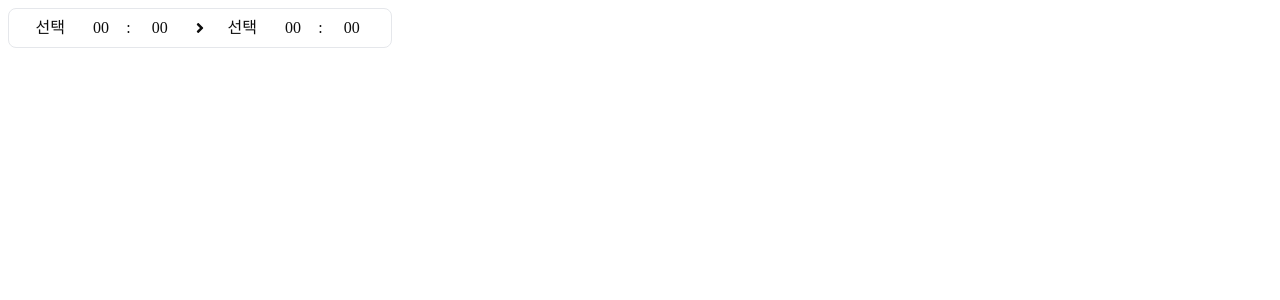
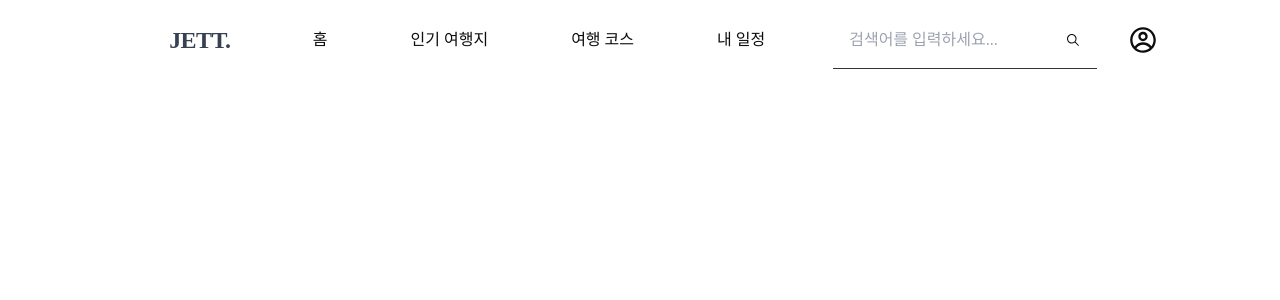
Before and after one commit to Jetting2024/Frontend, a React (Create React App) app: page / in a window 1280 px wide. Shown: the top 300 px of the page. Built offline with nearby package versions, Linux system fonts and the light colour scheme; no server answers; a web font is replaced by a local one.

Commit message:
[chore] 코드 정리

```diff
--- a/src/pages/HomePage.tsx
+++ b/src/pages/HomePage.tsx
@@ -1,12 +1,10 @@
 import React from 'react';
 import Navbar from '../components/Navbar';
-import TimePicker from '../components/timeSetModal/TimePicker';
 
 const HomePage: React.FC = () => {
   return (
     <div className=' w-full h-full'>
-      <TimePicker />
-      {/* <Navbar /> */}
+      <Navbar />
     </div>
   );
 };
```
